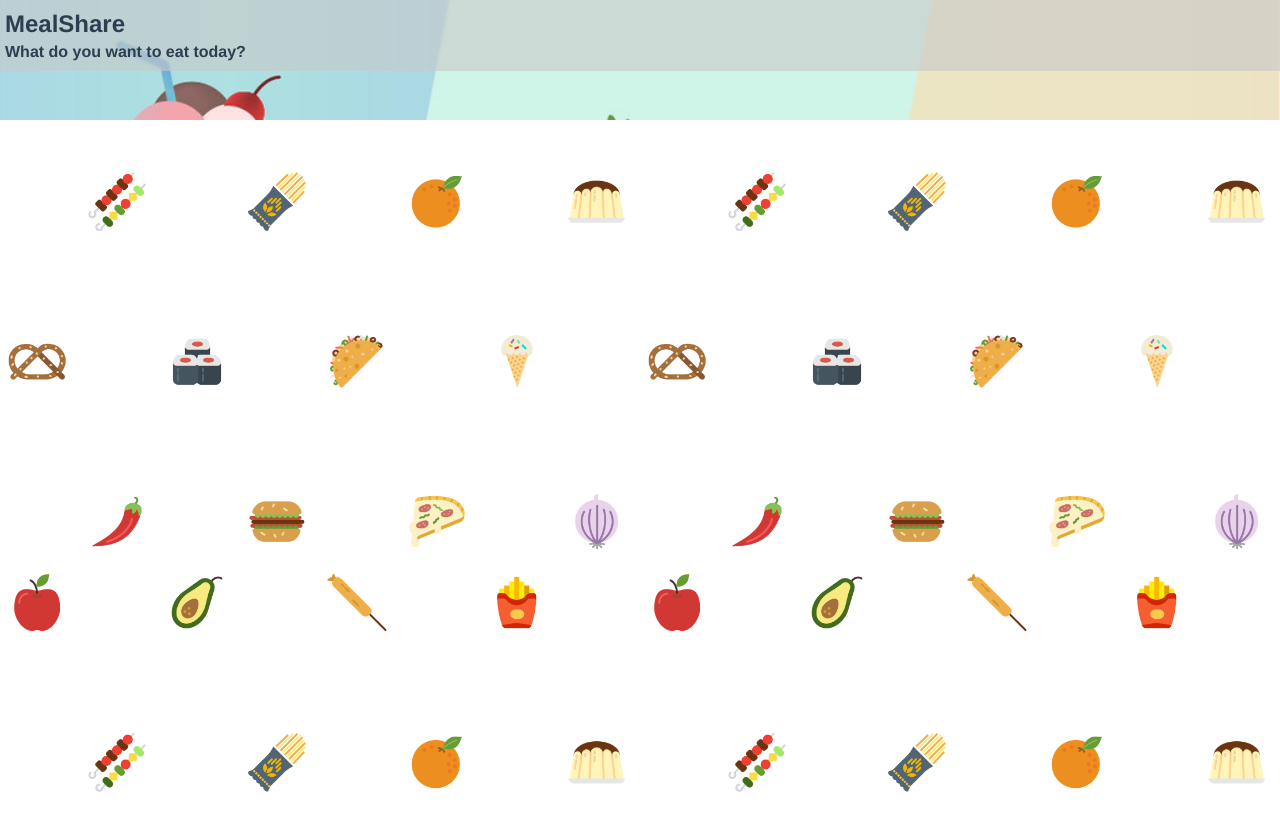
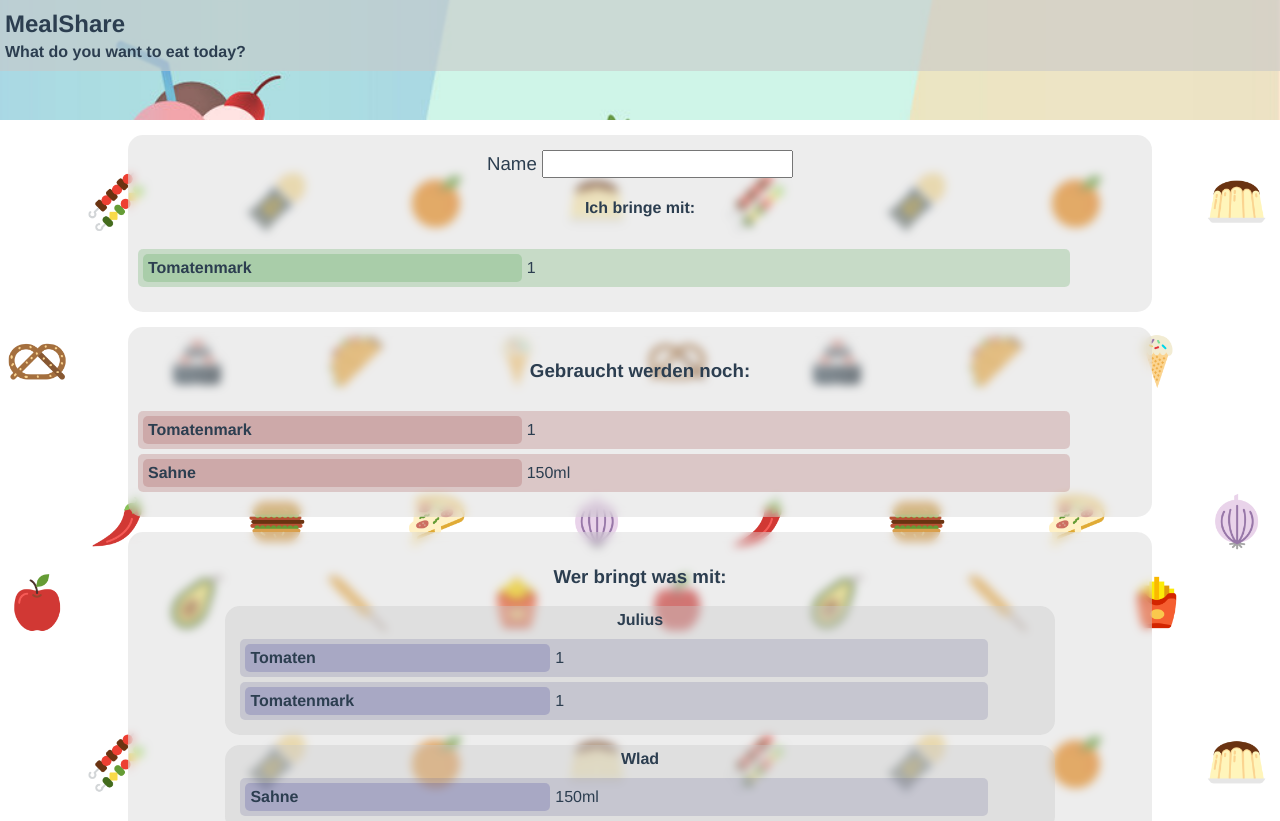
Before and after one commit to radiales/pbo, a Vue app: page /#/share in a window 1280 px wide. Shown: the top 821 px of the page. Built offline with nearby package versions, Linux system fonts and the light colour scheme.

Commit message:
Reworked Share

```diff
--- a/src/router.js
+++ b/src/router.js
@@ -3,6 +3,7 @@ import Router     from 'vue-router'
 import Home       from './views/Home.vue'
 import Recipes    from "./views/Recipes.vue"
 import Last       from "./views/Last"
+import Share      from "./views/Share"
 
 Vue.use(Router)
 
@@ -19,6 +20,10 @@ export default new Router({
       //props: {default: true, recipeView: false, lastView: false}
     },
     {
+      path: "/share",
+      component: Share
+    },
+    {
       path: "/recipes",
       components: {
         default: Recipes
--- a/src/views/Share.vue
+++ b/src/views/Share.vue
@@ -1,72 +1,188 @@
 <template>
     <div class="Last">
-
-        <div class="Person">
-            <form class="PerForm">
-                <span>
-                    <label>Name</label>
-                </span>
-            </form>
+        <div class="backgroundBlur">
+           <label>Name </label>
+           <input type="text" />
+           <h4>Ich bringe mit:</h4>
+           <ul class="partUl">
+                <li class="ingridientsNeeded ingLi ingGreen"
+                    v-for="(ing, id) in ingredientsToBring"
+                    :key="id"
+                    @click="removeFromOwn(id)">
+                    <span class="ingName ingGreen"> {{ ing.name }}</span>
+                    <span class="ingAmount">{{ ing.amount + ing.unit }}</span>
+                </li>
+            </ul>
         </div>
-
-        <form class="IngForm">
-            <div class="Ingridients">
-                <li>Sahne</li>
+        <div class="backgroundBlur">
+            <h3>Gebraucht werden noch:</h3>
+            <ul class="partUl">
+                <li class="ingridientsNeeded ingLi ingRed"
+                    v-for="(ing, id) in ingredientsNeeded"
+                    :key="id"
+                    @click="addToOwn(id)">
+                    <span class="ingName ingRed"> {{ ing.name }}</span>
+                    <span class="ingAmount">{{ ing.amount + ing.unit }}</span>
+                </li>
+            </ul>
         </div>
-        </form>
-
-
-        <form class="IngMisForm">
-            <div class="Ingridients2">
-                <li>Tomaten</li>
-                <li>Tomatenmark</li>
-                <li>Zwiebeln</li>
+        <div class="backgroundBlur" id="participantsWrapper">
+            <h3>Wer bringt was mit:</h3>
+            <div class="participant"
+                v-for="(part, id) in participants"
+                :key="id">
+                <span class="fWeight600">{{ part.name }}</span>
+                <ul class="partUl">
+                    <li
+                        v-for="(ing, id) in part.ingredients"
+                        :key="id"
+                        class="ingLi">
+                        <span class="ingName">{{ ing.name }}</span>
+                        <span class="ingAmount">{{ ing.amount + ing.unit }}</span>
+                    </li>
+                </ul>
             </div>
-        </form>
+        </div>
     </div>
 </template>
 
 <script>
 export default {
-        name: "Share"
+    name: "Share",
+    data: function() {
+        return {
+            ingredientsToBring: [
+                {
+                    name: "Tomatenmark",
+                    amount: 1,
+                    unit: ""
+                },
+            ],
+            ingredientsNeeded: [
+                {
+                    name: "Tomatenmark",
+                    amount: 1,
+                    unit: ""
+                },
+                {
+                    name: "Sahne",
+                    amount: 150,
+                    unit: "ml"
+                }
+            ],
+            participants: [
+                {
+                    name: "Julius",
+                    ingredients: [
+                        {
+                            name: "Tomaten",
+                            amount: 1,
+                            unit: ""
+                        },
+                        {
+                            name: "Tomatenmark",
+                            amount: 1,
+                            unit: ""
+                        }
+                    ]
+                },
+                {
+                    name: "Wlad",
+                    ingredients: [
+                        {
+                            name: "Sahne",
+                            amount: 150,
+                            unit: "ml"
+                        }
+                    ]
+                }
+            ]
+        }
+    },
+    methods: {
+        addToOwn(idx) {
+            this.ingredientsToBring.push(this.ingredientsNeeded[idx]);
+            this.ingredientsNeeded = this.ingredientsNeeded.slice(idx-1, idx);
+        },
+        removeFromOwn(idx){
+            this.ingredientsNeeded.push(this.ingredientsToBring[idx]);
+            this.ingredientsToBring = this.ingredientsToBring.slice(idx-1, idx);
+        }
+    }
 }
 </script>
 
 <style scoped>
-    .Last{
-
+.Last {
+    display: flex;
+    flex-direction: column;
+    align-items: center;
+    padding-top: 15px;
 }
 
-    .IngForm{
+.backgroundBlur {
     background: rgba(210, 210, 210, 0.4);
+    backdrop-filter: blur(5px);
+    width: 80%;
     border-radius: 15px;
-        color: red;
-        padding: 20px;
-        margin: 0 auto;
-        margin-top: 15px;
-        width: 70%;
-        backdrop-filter: blur(5px);
+    padding-top: 15px;
+    padding-bottom: 15px;
+    margin-bottom: 15px;
 }
 
-    .IngMisForm{
-        background: rgba(210, 210, 210, 0.4);
-        border-radius: 15px;
-        color: green;
-        padding: 20px;
-        margin: 0 auto;
-        margin-top: 15px;
-        width: 70%;
-        backdrop-filter: blur(5px);
+.backgroundBlur > input, label {
+    font-size: 14pt;
 }
 
-    .PerForm{
-        background: rgba(210, 210, 210, 0.4);
-        border-radius: 15px;
-        padding: 20px;
-        margin: 0 auto;
-        margin-top: 15px;
-        width: 70%;
-        backdrop-filter: blur(5px);
+#participantsWrapper {
+    display: flex;
+    flex-direction: column;
+    align-items: center;
 }
 
+.participant {
+    background: rgba(200, 200, 200, 0.4);
+    margin-bottom: 10px;
+    width: 80%;
+    border-radius: 15px;
+    padding: 5px;
+}
+
+.fWeight600 {
+    font-weight: 600;
+}
+
+.partUl {
+    padding: 5px;
+    margin: 0;
+    text-align: left;
+    width: 100%;
+}
+
+.ingLi{
+    list-style-type: none;
+    padding: 5px;
+    width: 90%;
+    border-radius: 5px;
+    background: rgba(100, 100, 150, 0.2);
+    margin: 5px;
+}
+
+.ingName {
+    display: inline-block;
+    min-width: 40%;
+    padding: 5px;
+    background: rgba(50, 50, 150, 0.2);
+    border-radius: 5px;
+    margin-right: 5px;
+    font-weight: 700;
+}
+
+.ingRed {
+    background: rgba(150, 50, 50, 0.2);
+}
+
+.ingGreen {
+    background: rgba(50, 150, 50, 0.2);
+}
 </style>
```
Lines whose indentation alone changed are shown as unchanged.
